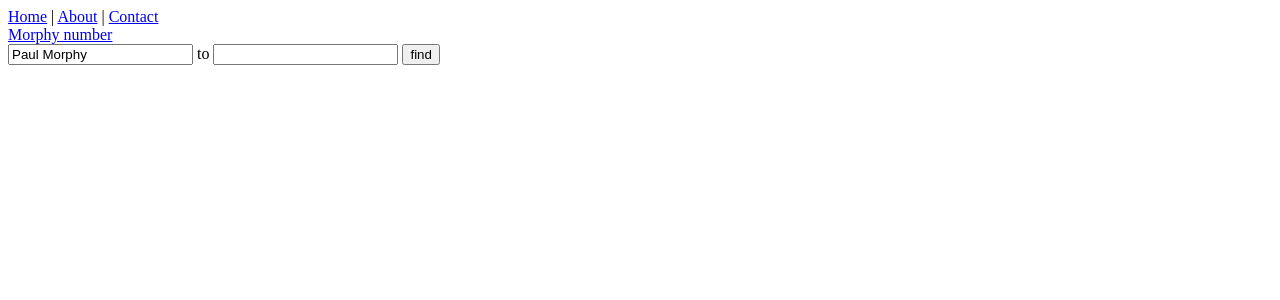
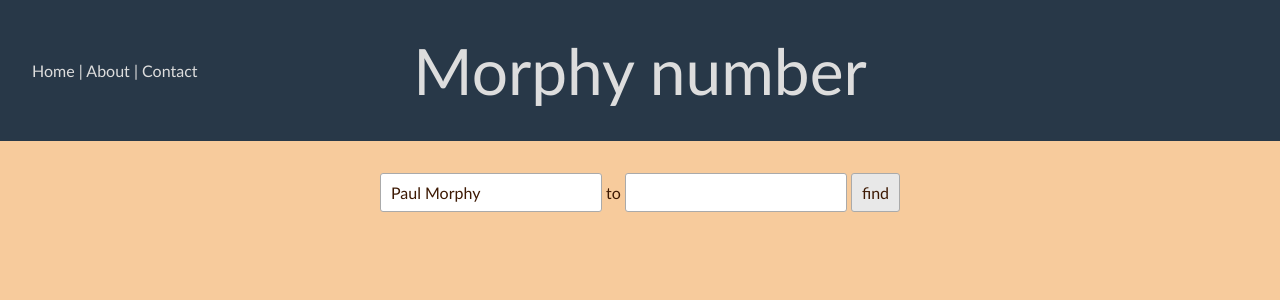
Before and after one commit to dontru/MorphyNumber, a Django app: template templates/base.html in a window 1280 px wide. Shown: the top 300 px of the page. Run offline with Django 3.2, Linux system fonts and the light colour scheme; the template is opened without the code that fills it, so the values that code supplies are empty.

Commit message:
Add static files

```diff
--- a/morphynumber/settings.py
+++ b/morphynumber/settings.py
@@ -107,3 +107,7 @@ USE_TZ = True
 # https://docs.djangoproject.com/en/2.2/howto/static-files/
 
 STATIC_URL = '/static/'
+
+STATICFILES_DIRS = [
+    os.path.join(BASE_DIR, "static"),
+]
--- /dev/null
+++ b/static/style.css
@@ -0,0 +1,84 @@
+@font-face {
+  font-family: Lato;
+  src: url(Lato-Regular.ttf);
+}
+
+@media (min-width: 1000px) {
+  #header { padding-top: 32px; }
+  #menu { margin-top: 29px; margin-left: 32px; position: absolute; }
+  #content { width: 1000px; }
+  input[type=text] { width: 200px; }
+}
+
+@media (min-width: 768px) and (max-width: 999px) {
+  #header { padding-top: 12px; }
+  #content { width: 768px; }
+  input[type=text] { width: 200px; }
+}
+
+@media (max-width: 767px) {
+  #header { padding-top: 12px; }
+  #content { width: 100%; }
+  #to { padding: 0 17px; }
+  input[type=text] { width: calc(100% - 100px); }
+}
+
+body {
+  background-color: #f7cb9c;
+  color: #3d1903;
+  font-family: Lato;
+  font-size: 16px;
+  margin: 0;
+  text-align: center;
+}
+
+a {
+  color: #3d1903;
+  text-decoration: none;
+}
+
+#header {
+  background-color: #283848;
+  color: #dddddd;
+  padding-bottom: 32px;
+}
+#header a { color: #dddddd; }
+
+#menu a:hover { color: white; }
+
+#logo { font-size: 64px; }
+
+.nowrap { white-space: nowrap; }
+
+#content {
+  margin: 0 auto;
+  padding: 32px 0;
+}
+#content a { color: blue; }
+
+#searchform { margin-bottom: 29px; }
+
+input[type=text], button {
+  border: 1px solid #aaa;
+  border-radius: 3px;
+  color: #3d1903;
+  font-family: Lato;
+  font-size: 16px;
+  outline: none;
+  padding: 9px 10px;
+}
+
+input[type=text] { background-color: white; }
+
+button {
+  background-color: #e8e8e8;
+  cursor: pointer;
+
+}
+button:hover { background-color: #d8d8d8; }
+
+#info { text-align: justify; }
+
+.wrapper { overflow-x: auto; }
+table { margin: 0 auto; }
+td { padding: 3px 10px; }
--- a/templates/base.html
+++ b/templates/base.html
@@ -4,6 +4,7 @@
   <meta charset="utf-8">
   <meta name="viewport" content="width=device-width, initial-scale=1.0">
   <title>{% block title %}Morphy number{% endblock %}</title>
+  <link rel="stylesheet" href="/static/style.css">
 </head>
 <body>
 <div id="header">
@@ -26,7 +27,8 @@
       <input type="text" id="player-2" value="{{ player_2 }}" autocomplete="off">
       <button id="find">find</button>
     </span>
-  </div>
+  </div>{% block extra_content %}
+{% endblock %}  <script src="/static/script.js"></script>
 {% endblock %}</div>
 </body>
 </html>
```
Also changed, not shown: static/script.js (added, +41 -0 lines), static/Lato-Regular.ttf (added).
